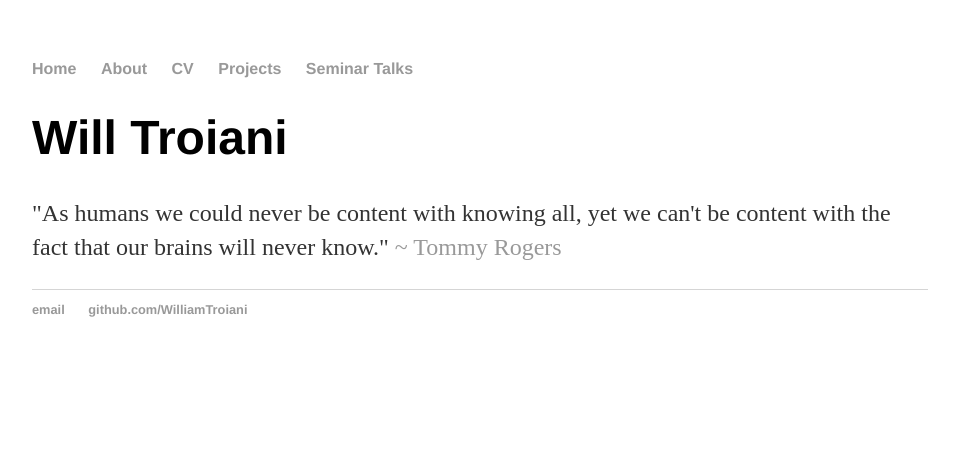
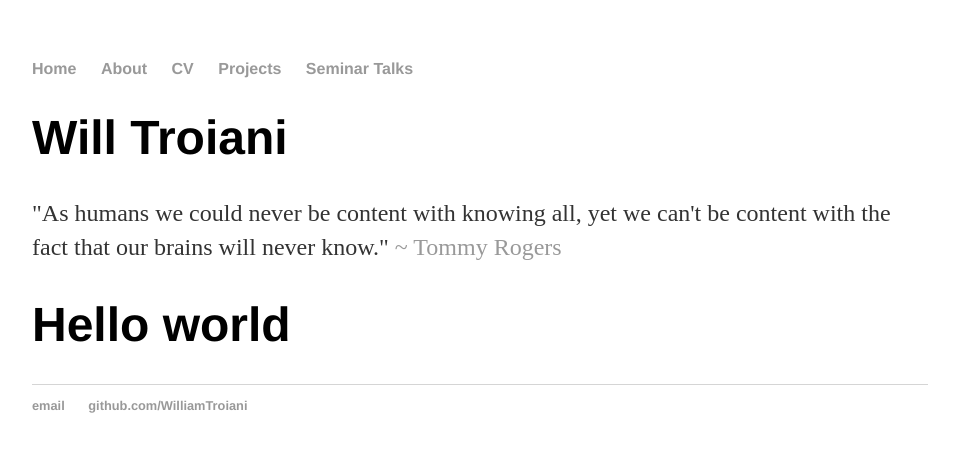
Before and after one commit to WilliamTroiani/WilliamTroiani.github.io, a Jekyll site: the page built from index.html, in a window 1280 px wide. Shown: the top 452 px of the page, without its empty margins (160-1119 px from the left). Built offline with Jekyll 4.4.1, drawn with Linux system fonts in a browser that asks for light colours.

Commit message:
update home test

```diff
--- a/index.html
+++ b/index.html
@@ -6,3 +6,4 @@ title: Will Troiani
 	<h1>Will Troiani</h1>
 	<p>"As humans we could never be content with knowing all, yet we can't be content with the fact that our brains will never know."<a href="https://www.youtube.com/watch?v=OwK4MKYxbZE"> ~ Tommy Rogers</a></p>
 </div><!-- /.blurb -->
+<h1>Hello world</h1>
```
